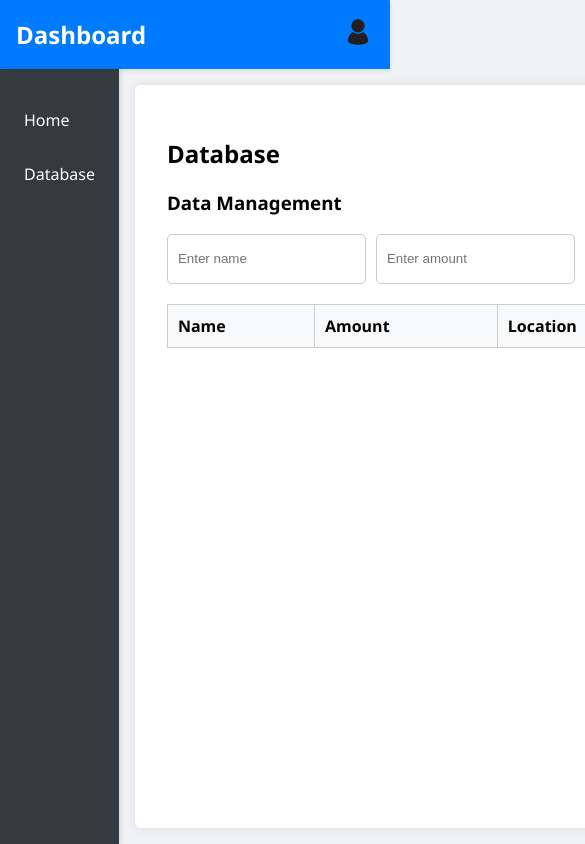
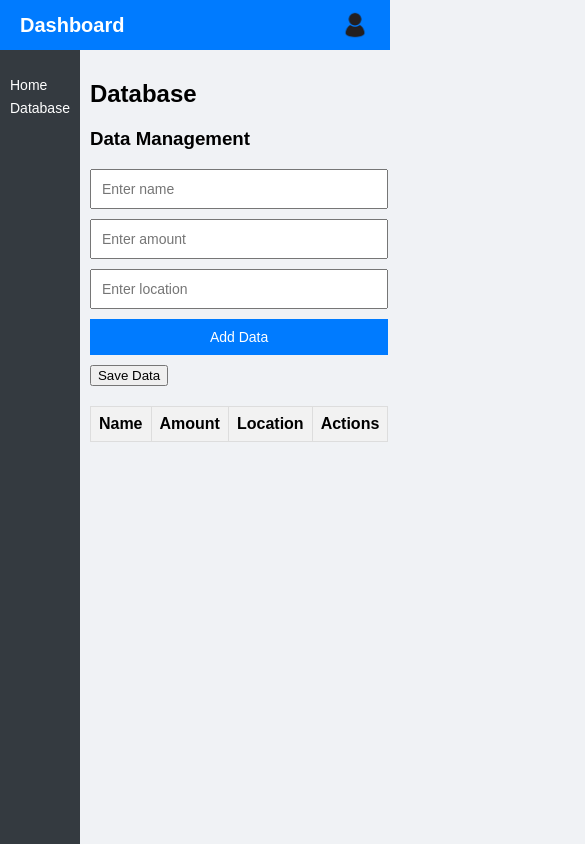
Before and after one commit to HarvestLight/tugaswafi, a website: page dashboard.html in a window 390 px wide. Both pictures are taken after a click on the link "Database". Shown: the top 844 px of the page, 585 px wide, since content can reach past the window. Drawn offline with Linux system fonts and the light colour scheme; no server answers.

Commit message:
Initial commit

```diff
--- a/dashboard.css
+++ b/dashboard.css
@@ -1,5 +1,5 @@
 body {
-    font-family: 'Segoe UI', Tahoma, Geneva, Verdana, sans-serif;
+    font-family: Arial, sans-serif;
     margin: 0;
     padding: 0;
     display: flex;
@@ -9,26 +9,28 @@ body {
 }
 
 .navbar {
-    background-color: #007BFF;
-    color: white;
-    padding: 1rem;
     display: flex;
     justify-content: space-between;
     align-items: center;
-    box-shadow: 0 2px 4px rgba(0, 0, 0, 0.1);
+    padding: 10px 20px;
+    background-color: #007BFF;
+    color: white;
 }
 
 .navbar h1 {
     margin: 0;
+    font-size: 24px;
 }
 
 .logout-link {
-    text-decoration: none;
+    display: flex;
+    align-items: center;
 }
 
 .logout-image {
-    width: 32px; /* Increased size */
-    height: 32px; /* Increased size */
+    width: 40px;
+    height: 40px;
+    border-radius: 50%;
 }
 
 .main-container {
@@ -37,11 +39,11 @@ body {
 }
 
 .sidebar {
+    width: 200px;
     background-color: #343a40;
-    width: 200px;
-    padding: 1rem;
     color: white;
-    box-shadow: 2px 0 5px rgba(0, 0, 0, 0.1);
+    padding: 20px;
+    box-sizing: border-box;
 }
 
 .sidebar ul {
@@ -50,29 +52,22 @@ body {
 }
 
 .sidebar ul li {
-    margin-bottom: 1rem;
+    margin-bottom: 10px;
 }
 
 .sidebar ul li a {
+    color: white;
     text-decoration: none;
-    color: white;
-    display: block;
-    padding: 0.5rem;
-    border-radius: 5px;
-    transition: background-color 0.3s;
 }
 
 .sidebar ul li a:hover {
-    background-color: #495057;
+    text-decoration: underline;
 }
 
 .content {
     flex: 1;
-    padding: 2rem;
-    background-color: white;
-    border-radius: 5px;
-    box-shadow: 0 0 10px rgba(0, 0, 0, 0.1);
-    margin: 1rem;
+    padding: 20px;
+    box-sizing: border-box;
 }
 
 .section {
@@ -83,80 +78,114 @@ body {
     display: block;
 }
 
-#data-form {
-    margin-bottom: 20px;
-    display: flex;
-    gap: 10px;
+.subsection {
+    margin-top: 20px;
 }
 
-#data-form input {
-    padding: 10px;
-    border: 1px solid #ccc;
-    border-radius: 5px;
-    flex: 1;
+.subsection h3 {
+    margin-top: 0;
 }
 
-#data-form button {
-    padding: 10px 20px;
-    background-color: #007BFF;
-    border: none;
-    color: white;
-    border-radius: 5px;
-    cursor: pointer;
-    transition: background-color 0.3s;
+.subsection form {
+    display: flex;
+    flex-direction: column;
 }
 
-#data-form button:hover {
+.subsection form input,
+.subsection form button {
+    margin-bottom: 10px;
+    padding: 10px;
+    font-size: 16px;
+}
+
+.subsection form button {
+    background-color: #007BFF;
+    color: white;
+    border: none;
+    cursor: pointer;
+}
+
+.subsection form button:hover {
     background-color: #0056b3;
 }
 
-#data-table {
+.table-container {
+    overflow-x: auto;
+}
+
+table {
     width: 100%;
     border-collapse: collapse;
     margin-top: 20px;
 }
 
-#data-table th, #data-table td {
-    border: 1px solid #ccc;
-    padding: 10px;
+table th,
+table td {
+    border: 1px solid #ddd;
+    padding: 8px;
     text-align: left;
 }
 
-#data-table th {
-    background-color: #f8f9fa;
+table th {
+    background-color: #f2f2f2;
 }
 
-#data-table td {
-    background-color: #fff;
+.actions {
+    text-align: center;
 }
 
-#data-table td.actions {
-    width: 150px; /* Adjust the width as needed */
+.actions button {
+    margin: 0 5px;
+    padding: 5px 10px;
+    font-size: 14px;
+    cursor: pointer;
 }
 
-#data-table button {
-    margin-left: 5px;
-    padding: 5px 10px;
+.actions button.edit {
+    background-color: #ffc107;
+    color: white;
     border: none;
-    border-radius: 5px;
-    cursor: pointer;
-    transition: background-color 0.3s;
 }
 
-#data-table button.edit {
-    background-color: #ffc107;
+.actions button.delete {
+    background-color: #dc3545;
     color: white;
+    border: none;
 }
 
-#data-table button.edit:hover {
-    background-color: #e0a800;
+@media (max-width: 768px) {
+    .navbar h1 {
+        font-size: 20px;
+    }
+
+    .logout-image {
+        width: 30px;
+        height: 30px;
+    }
+
+    .sidebar {
+        width: 150px;
+        padding: 10px;
+    }
+
+    .sidebar ul li {
+        margin-bottom: 5px;
+    }
+
+    .sidebar ul li a {
+        font-size: 14px;
+    }
+
+    .content {
+        padding: 10px;
+    }
+
+    .subsection form input,
+    .subsection form button {
+        font-size: 14px;
+    }
+
+    .actions button {
+        font-size: 12px;
+    }
 }
-
-#data-table button.delete {
-    background-color: #dc3545;
-    color: white;
-}
-
-#data-table button.delete:hover {
-    background-color: #c82333;
-}
--- a/dashboard.html
+++ b/dashboard.html
@@ -35,6 +35,7 @@
                         <input type="text" id="location-input" placeholder="Enter location">
                         <button type="submit">Add Data</button>
                     </form>
+                    <button id="save-button">Save Data</button>
                     <table id="data-table">
                         <thead>
                             <tr>
--- a/dashboard.js
+++ b/dashboard.js
@@ -3,14 +3,22 @@ document.addEventListener('DOMContentLoaded', () => {
     const databaseLink = document.getElementById('database-link');
     const homeSection = document.getElementById('home-section');
     const databaseSection = document.getElementById('database-section');
+    const saveButton = document.getElementById('save-button');
 
-    homeLink.addEventListener('click', () => {
+    homeLink.addEventListener('click', (e) => {
+        e.preventDefault();
         setActiveSection(homeSection);
     });
 
-    databaseLink.addEventListener('click', () => {
+    databaseLink.addEventListener('click', (e) => {
+        e.preventDefault();
         setActiveSection(databaseSection);
         loadData();
+    });
+
+    saveButton.addEventListener('click', (e) => {
+        e.preventDefault();
+        saveAllData();
     });
 
     function setActiveSection(section) {
@@ -36,7 +44,6 @@ document.addEventListener('DOMContentLoaded', () => {
             location: locationInput.value || 'N/A'
         };
         addData(data);
-        saveData(data);
         nameInput.value = '';
         amountInput.value = '';
         locationInput.value = '';
@@ -96,6 +103,19 @@ document.addEventListener('DOMContentLoaded', () => {
         .catch(error => console.error('Error:', error));
     }
 
+    function saveAllData() {
+        const rows = dataTable.rows;
+        for (let i = 0; i < rows.length; i++) {
+            const row = rows[i];
+            const data = {
+                name: row.cells[0].textContent,
+                amount: row.cells[1].textContent,
+                location: row.cells[2].textContent
+            };
+            saveData(data);
+        }
+    }
+
     function loadData() {
         fetch('/api/data')
         .then(response => response.json())
--- a/package.json
+++ b/package.json
@@ -13,9 +13,9 @@
     "bcryptjs": "^2.4.3",
     "body-parser": "^1.20.3",
     "express": "^4.21.2",
+    "mongodb": "^6.13.0",
     "mongoose": "^8.9.6"
   },
-  "devDependencies": {},
   "repository": {
     "type": "git",
     "url": "git+https://github.com/HarvestLight/WafiLogin.git"
```
Also changed, not shown: server.js (+42 -24 lines), 1 other file.
